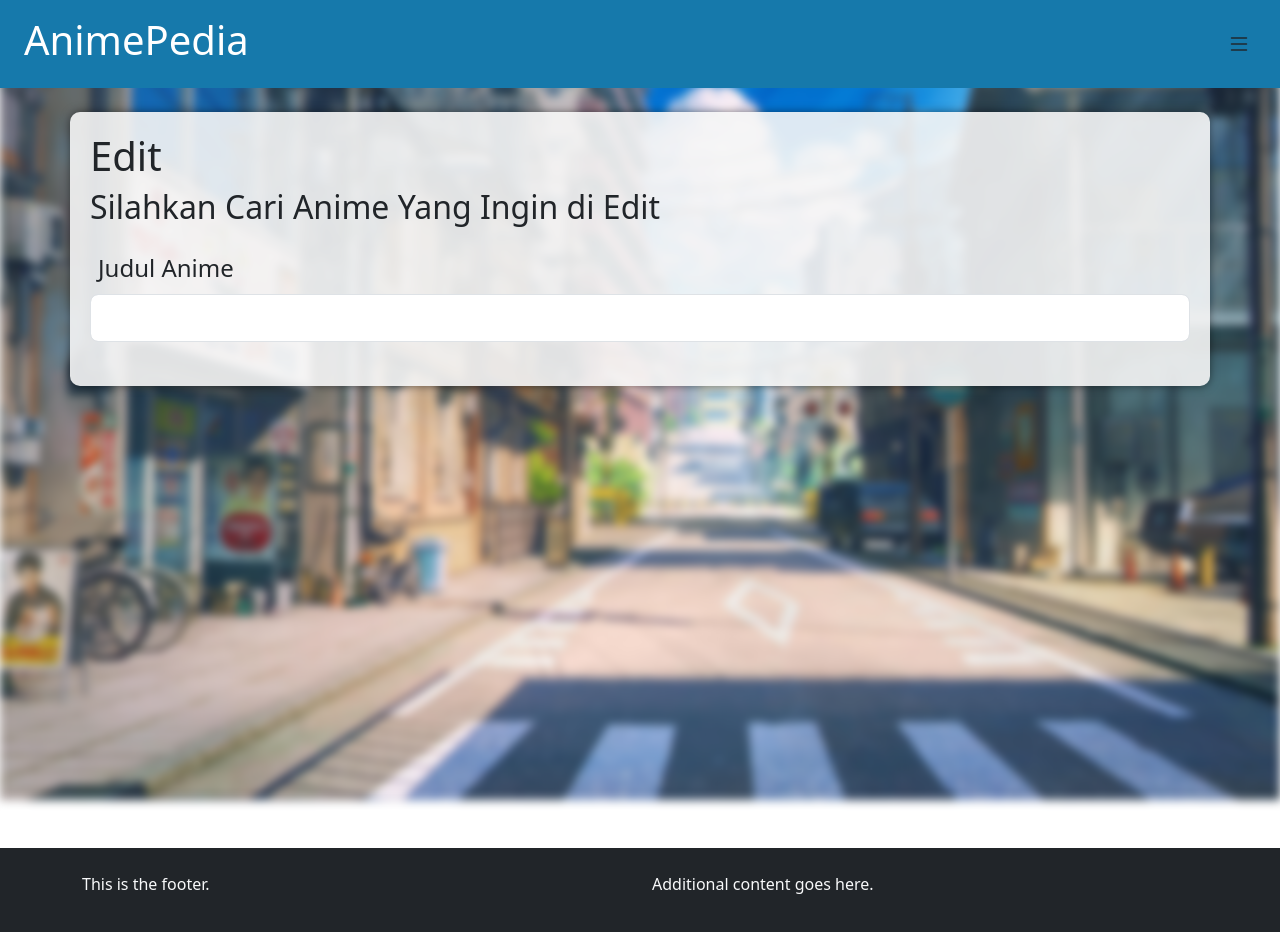
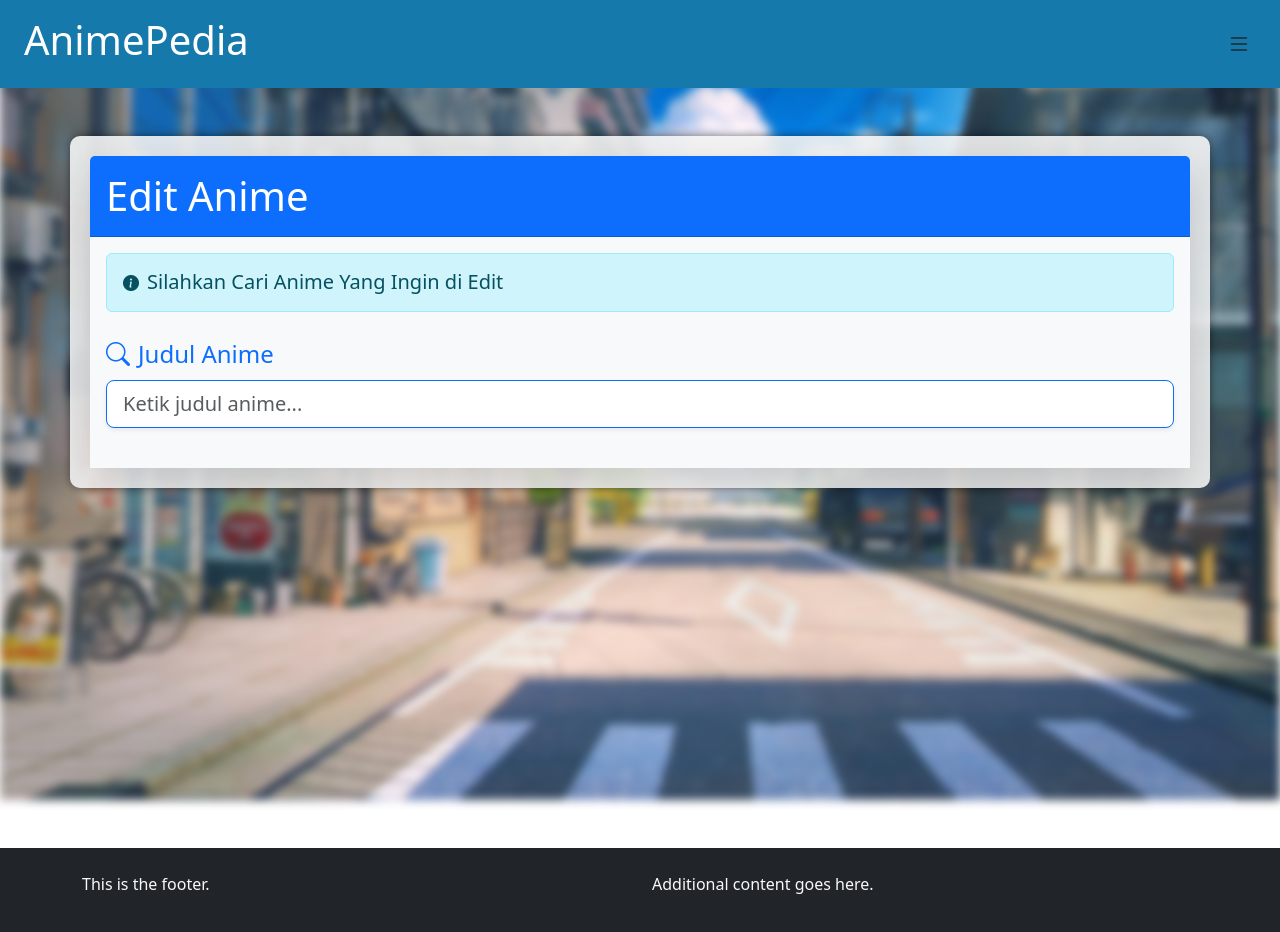
Before and after one commit to MuhammadFarrasThohari/Animepedia, a React (Create React App) app in the folder frontend/: page /edit in a window 1280 px wide. Shown: the top 932 px of the page. Built offline with nearby package versions, Linux system fonts and the light colour scheme.

Commit message:
Enhance Details and EditMain components with improved layout and styling; add badges for episode count and genre, and update form design for better user experience

```diff
--- a/frontend/src/components/Details.jsx
+++ b/frontend/src/components/Details.jsx
@@ -1,19 +1,30 @@
 const Details = ({ animeDetails }) => {
     return (
         <div className="container my-5">
-            <div className="row">
+            <div className="row bg-light shadow rounded p-4">
                 <div className="col-md-4">
                     <img
                         src={animeDetails.gambar}
-                        className="img-fluid"
-                        alt="Anime 1"
+                        className="img-fluid rounded shadow"
+                        alt={animeDetails.judul}
                     />
                 </div>
                 <div className="col-md-8">
-                    <div className="container">
-                        <h1 className="my-4">{animeDetails.judul}</h1>
-                        <h2>{animeDetails.deskripsi}</h2>
-                        <p>{animeDetails.jumlahEpisode}</p>
+                    <h1 className="my-4 border-bottom pb-2">
+                        {animeDetails.judul}
+                    </h1>
+                    <p className="fs-4 text-secondary">
+                        {animeDetails.deskripsi}
+                    </p>
+                    <div className="d-flex flex-wrap justify-content-between mt-4">
+                        <div className="badge bg-info text-dark fs-6 p-2 mb-2">
+                            <i className="bi bi-collection-play me-2"></i>
+                            Jumlah Episode: {animeDetails.jumlahEpisode}
+                        </div>
+                        <div className="badge bg-warning text-dark fs-6 p-2 mb-2">
+                            <i className="bi bi-tags me-2"></i>
+                            Genre: {animeDetails.genre}
+                        </div>
                     </div>
                 </div>
             </div>
--- a/frontend/src/components/EditMain.jsx
+++ b/frontend/src/components/EditMain.jsx
@@ -55,37 +55,59 @@ const EditMain = () => {
     };
 
     return (
-        <main className="container my-4">
-            <h1>Edit</h1>
-            <h2>Silahkan Cari Anime Yang Ingin di Edit</h2>
-            <div className="">
-                <form className="my-4 align-items-center">
-                    <div className="">
+        <main className="container my-5">
+            <div className="card shadow-lg border-0">
+                <div className="card-header bg-primary text-white py-3">
+                    <h1 className="mb-0">Edit Anime</h1>
+                </div>
+                <div className="card-body bg-light">
+                    <div className="alert alert-info">
+                        <i className="bi bi-info-circle-fill me-2"></i>
+                        <h5 className="d-inline">
+                            Silahkan Cari Anime Yang Ingin di Edit
+                        </h5>
+                    </div>
+
+                    <form className="my-4">
+                        <div className="mb-4">
                             <label
                                 htmlFor="editAnime"
-                            className="form-label form-label-large mx-2 fs-4 w-auto"
-                            style={{ whiteSpace: "nowrap" }}
+                                className="form-label form-label-large fs-4 mb-2 text-primary"
                             >
+                                <i className="bi bi-search me-2"></i>
                                 Judul Anime
                             </label>
-                        <div className="d-flex flex-column">
+                            <div className="position-relative">
                                 <input
                                     id="editAnime"
                                     type="text"
-                                className="form-control form-control-lg"
+                                    className="form-control form-control-lg shadow-sm border-primary"
+                                    placeholder="Ketik judul anime..."
                                     value={anime}
                                     onChange={(e) => setAnime(e.target.value)}
                                 />
                                 {anime && (
+                                    <div className="position-absolute w-100 z-index-1000">
                                         <DropDownSearch
                                             anime={animeList}
                                             selectedAnime={animeDetailsHandler}
                                         />
+                                    </div>
                                 )}
                             </div>
                         </div>
                     </form>
-                {show && <EditDetailsAnime details={animeDetails} />}
+
+                    {show && (
+                        <div className="mt-4 animate__animated animate__fadeIn">
+                            <h4 className="text-primary mb-3 border-bottom pb-2">
+                                <i className="bi bi-pencil-square me-2"></i>
+                                Detail Anime yang Akan Diedit
+                            </h4>
+                            <EditDetailsAnime details={animeDetails} />
+                        </div>
+                    )}
+                </div>
             </div>
         </main>
     );
```
Lines whose indentation alone changed are shown as unchanged.
